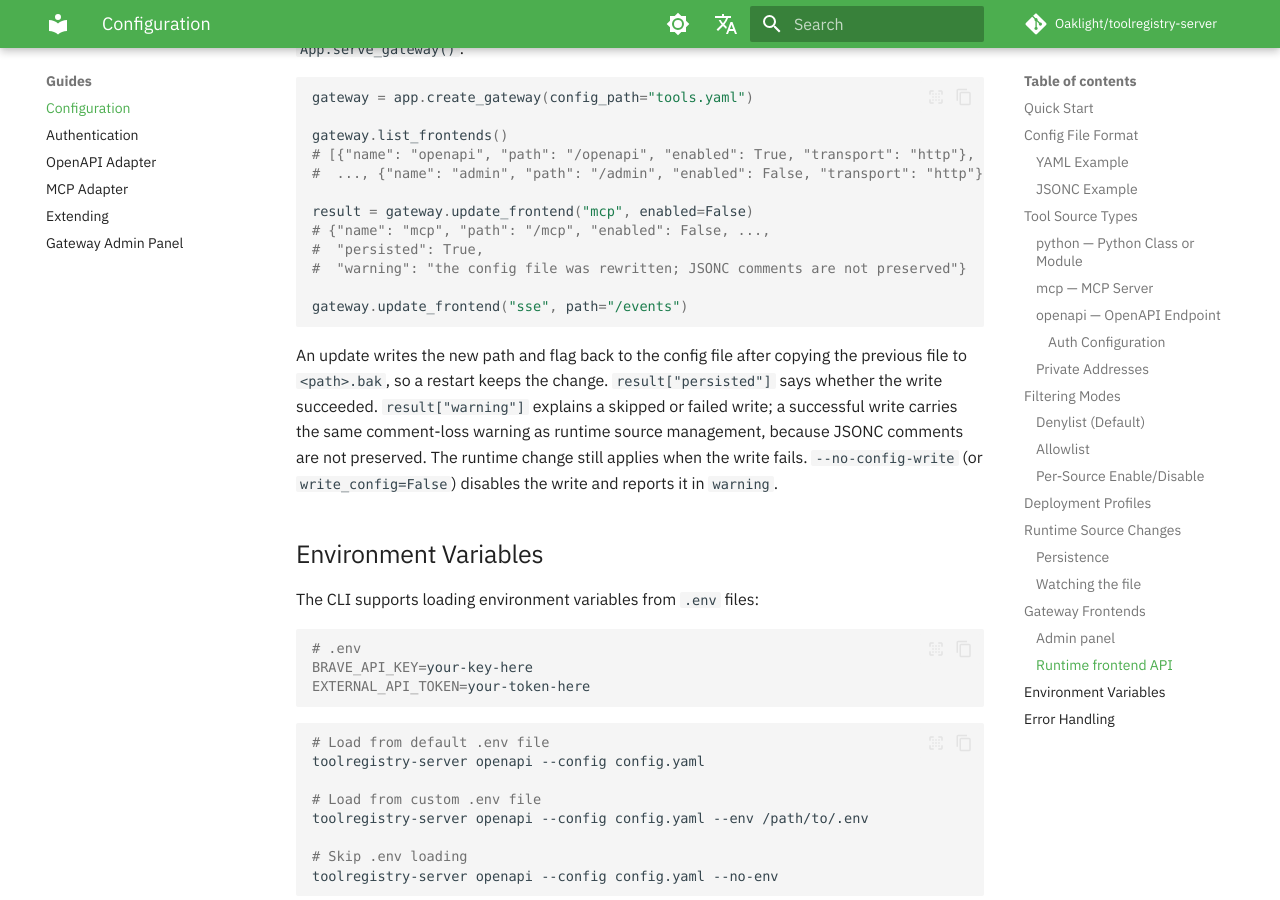
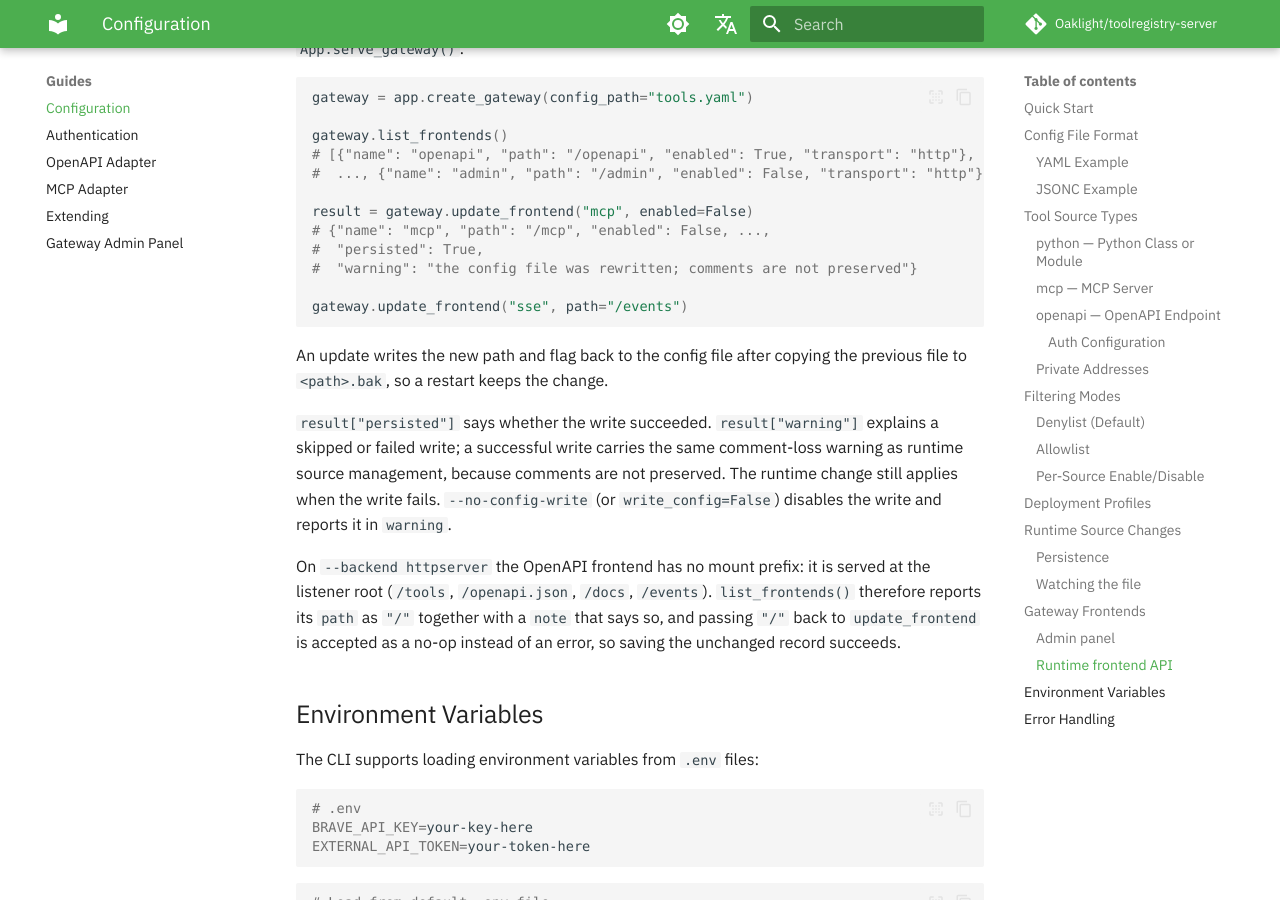
Before and after one commit to Oaklight/toolregistry-server, an MkDocs documentation site: the page built from docs/guides/configuration.md, in a window 1280 px wide and 900 px high, scrolled down 10785 px. Built offline with MkDocs 1.6.1 and Material for MkDocs 9.7.7, drawn with Linux system fonts in a browser that asks for light colours; some web fonts are replaced; comment, search, counter and statistics services are not loaded; some of the changed text lies outside the part shown.

Commit message:
docs(gateway): report the httpserver OpenAPI path and generalise the comment warning
Describe the root-path record and the accepted no-op save, and update the
persistence wording and warning literal for #196.

````diff
--- a/docs/guides/configuration.md
+++ b/docs/guides/configuration.md
@@ -287,11 +287,11 @@ lock.
 
 An add, remove or replace writes the configuration back to the file the server
 was started with, so a restart reproduces the state. The previous file is
-copied to `<path>.bak` first, and JSONC comments are lost because the parsed
-model does not keep them. `MutationResult.persisted` and `persist_error`
-report the outcome: a read-only path is reported, never silently ignored, and
-the runtime change still applies. `--no-config-write` (or
-`write_config=False`) keeps every change in memory only.
+copied to `<path>.bak` first, and comments are lost because the parsed model
+does not keep them — this holds for JSONC and YAML alike.
+`MutationResult.persisted` and `persist_error` report the outcome: a read-only
+path is reported, never silently ignored, and the runtime change still applies.
+`--no-config-write` (or `write_config=False`) keeps every change in memory only.
 
 ### Watching the file
 
@@ -433,19 +433,26 @@ gateway.list_frontends()
 result = gateway.update_frontend("mcp", enabled=False)
 # {"name": "mcp", "path": "/mcp", "enabled": False, ...,
 #  "persisted": True,
-#  "warning": "the config file was rewritten; JSONC comments are not preserved"}
+#  "warning": "the config file was rewritten; comments are not preserved"}
 
 gateway.update_frontend("sse", path="/events")
 ```
 
 An update writes the new path and flag back to the config file after copying
 the previous file to `<path>.bak`, so a restart keeps the change.
+
 `result["persisted"]` says whether the write succeeded. `result["warning"]`
 explains a skipped or failed write; a successful write carries the same
-comment-loss warning as runtime source management, because JSONC comments are
-not preserved. The runtime change still applies when the write fails.
+comment-loss warning as runtime source management, because comments are not
+preserved. The runtime change still applies when the write fails.
 `--no-config-write` (or `write_config=False`) disables the write and reports it
 in `warning`.
+
+On `--backend httpserver` the OpenAPI frontend has no mount prefix: it is
+served at the listener root (`/tools`, `/openapi.json`, `/docs`, `/events`).
+`list_frontends()` therefore reports its `path` as `"/"` together with a
+`note` that says so, and passing `"/"` back to `update_frontend` is accepted
+as a no-op instead of an error, so saving the unchanged record succeeds.
 
 ## Environment Variables
 
````
Also changed, not shown: docs/changelog.md (+1 -0 lines).
